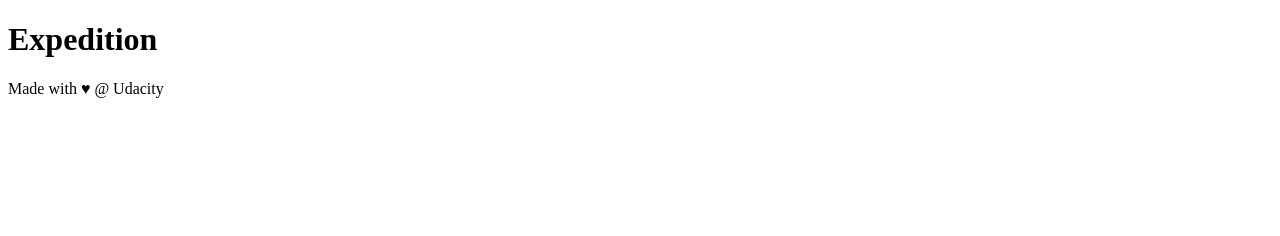
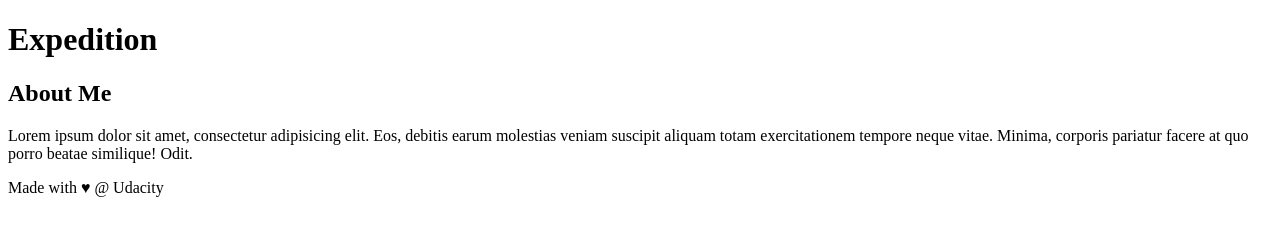
Before and after one commit to raphaelcremasco/studies, a plain HTML site: page index.html in a window 1280 px wide. Drawn offline with Linux system fonts and the light colour scheme.

Commit message:
Adding a sidebar

```diff
--- a/index.html
+++ b/index.html
@@ -19,6 +19,14 @@
     </main>
 </div>
 
+<!-- start of new content -->
+<aside>
+    <h2>About Me</h2>
+
+    <p>Lorem ipsum dolor sit amet, consectetur adipisicing elit. Eos, debitis earum molestias veniam suscipit aliquam totam exercitationem tempore neque vitae. Minima, corporis pariatur facere at quo porro beatae similique! Odit.</p>
+</aside>
+<!-- end of new content -->
+
 <footer>
     Made with ♥ @ Udacity
 </footer>
```
Lines whose indentation alone changed are shown as unchanged.
